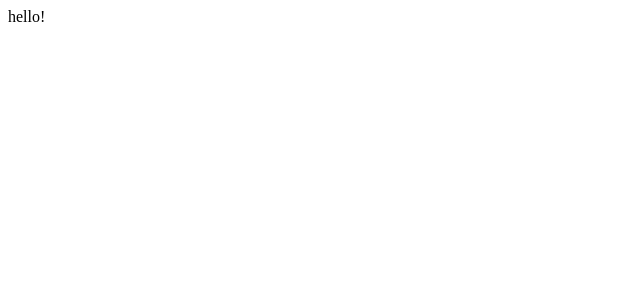
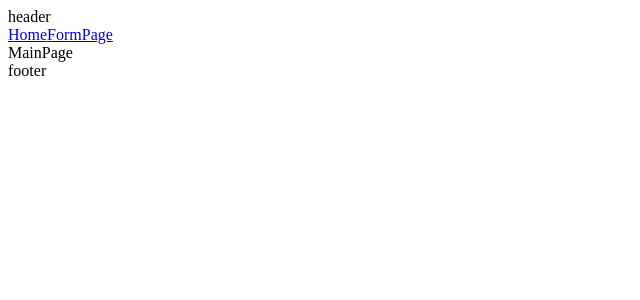
Before and after one commit to annettabel87/coMagic1, a React (Vite) app: page / in a window 1280 px wide. Shown: the top 300 px of the page, without its empty margins (0-640 px from the left). Built offline with nearby package versions, Linux system fonts and the light colour scheme.

Commit message:
add router

```diff
--- a/package.json
+++ b/package.json
@@ -11,7 +11,8 @@
   },
   "dependencies": {
     "react": "^18.2.0",
-    "react-dom": "^18.2.0"
+    "react-dom": "^18.2.0",
+    "react-router-dom": "^6.22.1"
   },
   "devDependencies": {
     "@types/react": "^18.2.55",
--- a/src/App.tsx
+++ /dev/null
@@ -1,7 +0,0 @@
-import './App.css';
-
-function App() {
-  return <>hello!</>;
-}
-
-export default App;
--- /dev/null
+++ b/src/components/App/App.tsx
@@ -0,0 +1,23 @@
+import { Route, Routes } from 'react-router-dom';
+import Layout from '../Layout/Layout';
+import MainPage from '../../pages/MainPage/MainPage';
+import FormPage from '../../pages/FormPage/FormPage';
+import NotFoundPage from '../../pages/NotFoundPage/NotFoundPage';
+import './App.css';
+
+function App() {
+  return (
+    <>
+      <header>header </header>
+      <Routes>
+        <Route path="/" element={<Layout />}>
+          <Route index element={<MainPage />} />
+          <Route path="/form" element={<FormPage />} />
+          <Route path="*" element={<NotFoundPage />} />
+        </Route>
+      </Routes>
+    </>
+  );
+}
+
+export default App;
--- /dev/null
+++ b/src/components/Layout/Layout.tsx
@@ -0,0 +1,18 @@
+import { NavLink, Outlet } from 'react-router-dom';
+
+const Layout = () => {
+  return (
+    <>
+      <header>
+        <NavLink to="/">Home</NavLink>
+        <NavLink to="/form">FormPage</NavLink>
+      </header>
+      <main>
+        <Outlet />
+      </main>
+      <footer>footer</footer>
+    </>
+  );
+};
+
+export default Layout;
--- a/src/main.tsx
+++ b/src/main.tsx
@@ -1,10 +1,13 @@
 import React from 'react';
 import ReactDOM from 'react-dom/client';
-import App from './App.tsx';
+import { BrowserRouter } from 'react-router-dom';
+import App from './components/App/App.tsx';
 import './index.css';
 
 ReactDOM.createRoot(document.getElementById('root')!).render(
   <React.StrictMode>
-    <App />
+    <BrowserRouter>
+      <App />
+    </BrowserRouter>
   </React.StrictMode>
 );
--- /dev/null
+++ b/src/pages/FormPage/FormPage.tsx
@@ -0,0 +1,5 @@
+const FormPage = () => {
+  return <div>FormPage</div>;
+};
+
+export default FormPage;
--- /dev/null
+++ b/src/pages/MainPage/MainPage.tsx
@@ -0,0 +1,5 @@
+const MainPage = () => {
+  return <div>MainPage</div>;
+};
+
+export default MainPage;
--- /dev/null
+++ b/src/pages/NotFoundPage/NotFoundPage.tsx
@@ -0,0 +1,14 @@
+import { NavLink } from 'react-router-dom';
+
+function NotFoundPage() {
+  return (
+    <div>
+      <p>
+        Такой страницы не существует. Перейти на{' '}
+        <NavLink to="/">Главную</NavLink>
+      </p>
+    </div>
+  );
+}
+
+export default NotFoundPage;
```
Also changed, not shown: src/components/App/App.css (added), 1 other file (tests, documents, lock files or other folders).
